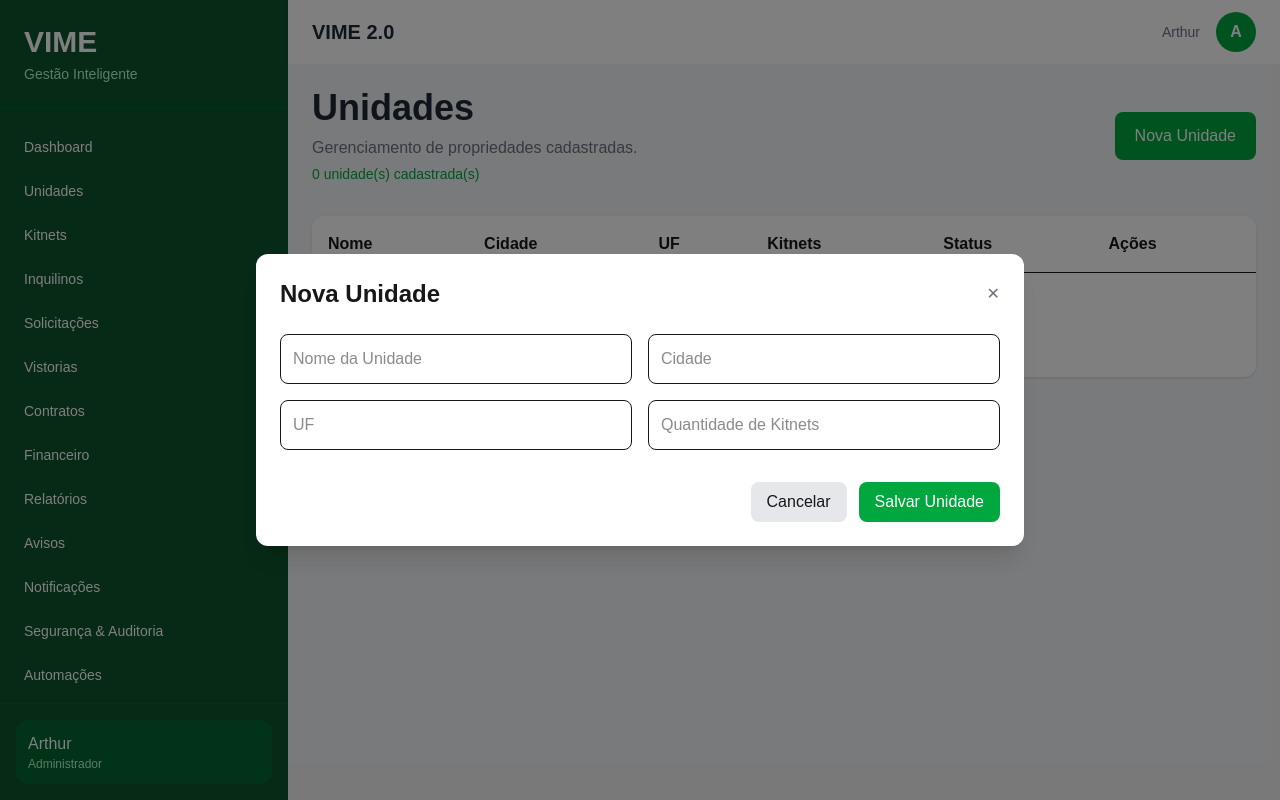
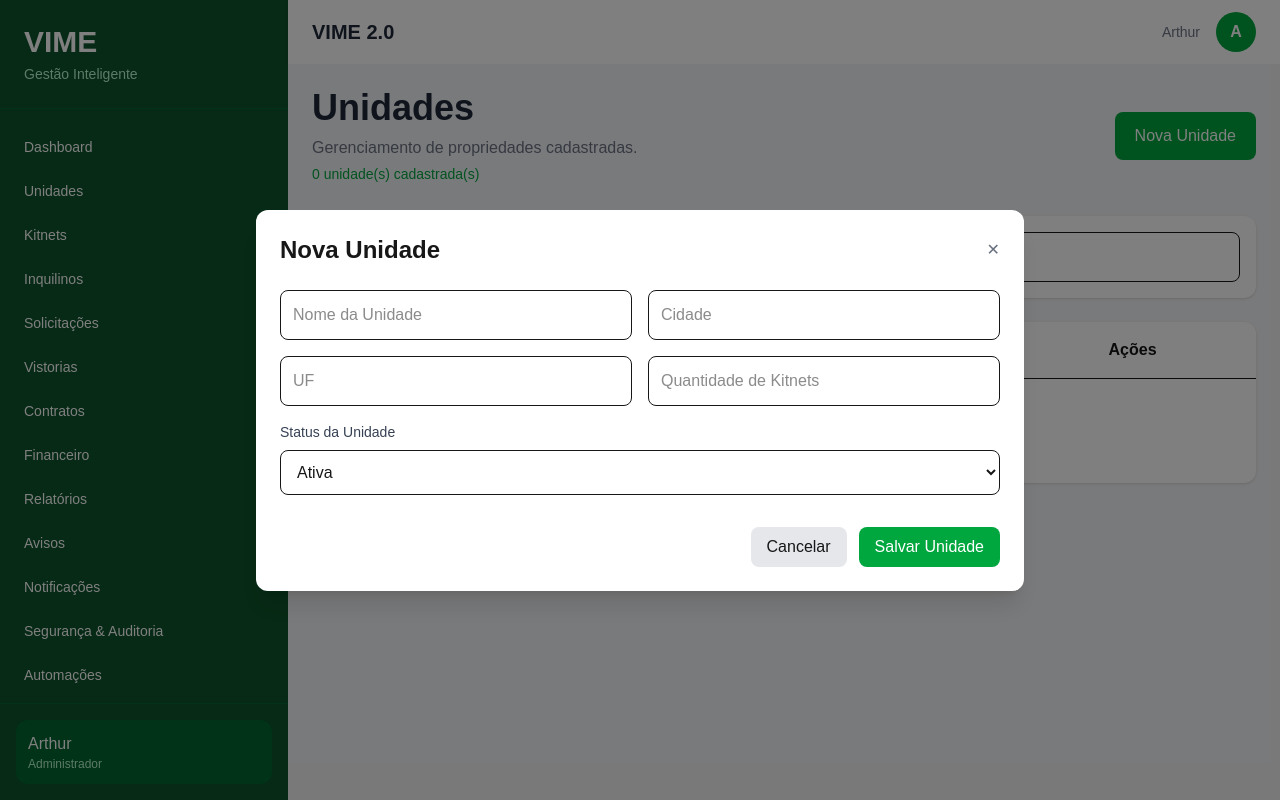
Before and after one commit to ARTHUR17052004/vime-app-2.0, a Next.js app in the folder frontend/: page /unidades in a window 1280 px wide. Both pictures are taken after a click on the button "Nova Unidade". Built offline with nearby package versions, Linux system fonts and the light colour scheme.

Commit message:
Dia 2 - CRUD completo de unidades

```diff
--- a/frontend/src/app/components/unidades/UnitForm.jsx
+++ b/frontend/src/app/components/unidades/UnitForm.jsx
@@ -11,6 +11,7 @@ export default function UnitForm({
   const [cidade, setCidade] = useState("");
   const [uf, setUf] = useState("");
   const [kitnets, setKitnets] = useState("");
+  const [status, setStatus] = useState("Ativa");
 
   useEffect(() => {
     if (unidade) {
@@ -18,11 +19,13 @@ export default function UnitForm({
       setCidade(unidade.cidade || "");
       setUf(unidade.uf || "");
       setKitnets(unidade.kitnets || "");
+      setStatus(unidade.status || "Ativa");
     } else {
       setNome("");
       setCidade("");
       setUf("");
       setKitnets("");
+      setStatus("Ativa");
     }
   }, [unidade]);
 
@@ -34,6 +37,7 @@ export default function UnitForm({
       cidade,
       uf,
       kitnets,
+      status,
     });
   }
 
@@ -78,6 +82,30 @@ export default function UnitForm({
         required
       />
 
+      <div className="col-span-2">
+        <label className="block mb-2 text-sm font-medium text-gray-700">
+          Status da Unidade
+        </label>
+
+        <select
+          value={status}
+          onChange={(e) => setStatus(e.target.value)}
+          className="w-full border rounded-lg p-3"
+        >
+          <option value="Ativa">
+            Ativa
+          </option>
+
+          <option value="Inativa">
+            Inativa
+          </option>
+
+          <option value="Manutenção">
+            Manutenção
+          </option>
+        </select>
+      </div>
+
       <div className="col-span-2 flex justify-end gap-3 mt-4">
         <button
           type="button"
@@ -91,7 +119,9 @@ export default function UnitForm({
           type="submit"
           className="bg-green-600 text-white px-4 py-2 rounded-lg"
         >
-          {unidade ? "Salvar Alterações" : "Salvar Unidade"}
+          {unidade
+            ? "Salvar Alterações"
+            : "Salvar Unidade"}
         </button>
       </div>
     </form>
--- a/frontend/src/app/components/unidades/UnitTable.jsx
+++ b/frontend/src/app/components/unidades/UnitTable.jsx
@@ -5,6 +5,31 @@ export default function UnitTable({
   onEdit,
   onDelete,
 }) {
+  const getStatusBadge = (status) => {
+    switch (status) {
+      case "Inativa":
+        return (
+          <span className="bg-red-100 text-red-700 px-3 py-1 rounded-full text-sm font-medium">
+            Inativa
+          </span>
+        );
+
+      case "Manutenção":
+        return (
+          <span className="bg-yellow-100 text-yellow-700 px-3 py-1 rounded-full text-sm font-medium">
+            Manutenção
+          </span>
+        );
+
+      default:
+        return (
+          <span className="bg-green-100 text-green-700 px-3 py-1 rounded-full text-sm font-medium">
+            Ativa
+          </span>
+        );
+    }
+  };
+
   if (unidades.length === 0) {
     return (
       <div className="bg-white rounded-xl shadow">
@@ -40,10 +65,10 @@ export default function UnitTable({
       <table className="w-full">
         <thead>
           <tr className="border-b bg-gray-50">
-            <th className="text-left p-4">Nome</th>
-            <th className="text-left p-4">Cidade</th>
+            <th className="text-left p-4">🏢 Nome</th>
+            <th className="text-left p-4">📍 Cidade</th>
             <th className="text-left p-4">UF</th>
-            <th className="text-left p-4">Kitnets</th>
+            <th className="text-left p-4">🏠 Kitnets</th>
             <th className="text-left p-4">Status</th>
             <th className="text-left p-4">Ações</th>
           </tr>
@@ -72,9 +97,7 @@ export default function UnitTable({
               </td>
 
               <td className="p-4">
-                <span className="bg-green-100 text-green-700 px-3 py-1 rounded-full text-sm">
-                  Ativa
-                </span>
+                {getStatusBadge(unidade.status)}
               </td>
 
               <td className="p-4">
--- a/frontend/src/app/unidades/page.js
+++ b/frontend/src/app/unidades/page.js
@@ -11,6 +11,8 @@ export default function UnidadesPage() {
   const [modalOpen, setModalOpen] = useState(false);
 
   const [editingUnit, setEditingUnit] = useState(null);
+
+  const [search, setSearch] = useState("");
 
   const [unidades, setUnidades] = useState(() => {
     if (typeof window !== "undefined") {
@@ -69,6 +71,12 @@ export default function UnidadesPage() {
     );
   };
 
+  const unidadesFiltradas = unidades.filter((unidade) =>
+    unidade.nome
+      .toLowerCase()
+      .includes(search.toLowerCase())
+  );
+
   return (
     <MainLayout>
       <div className="flex items-center justify-between mb-8">
@@ -97,8 +105,18 @@ export default function UnidadesPage() {
         </button>
       </div>
 
+      <div className="bg-white rounded-xl shadow p-4 mb-6">
+        <input
+          type="text"
+          placeholder="🔍 Buscar unidade..."
+          value={search}
+          onChange={(e) => setSearch(e.target.value)}
+          className="w-full border rounded-lg p-3"
+        />
+      </div>
+
       <UnitTable
-        unidades={unidades}
+        unidades={unidadesFiltradas}
         onEdit={editarUnidade}
         onDelete={excluirUnidade}
       />
```
